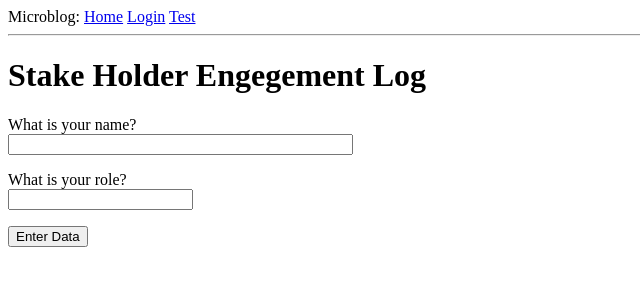
After one commit to Kiki-Jiji/webby, a Flask app: page /test in a window 1280 px wide. The commit adds this page. Shown: the top 300 px of the page, without its empty margins (0-640 px from the left). Run offline with Flask 2, Linux system fonts and the light colour scheme.

Commit message:
built test

```diff
--- a/app/forms.py
+++ b/app/forms.py
@@ -8,3 +8,8 @@ class LoginForm(FlaskForm):
     password = PasswordField('Password', validators=[DataRequired()])
     remember_me = BooleanField('Remember Me')
     submit = SubmitField('Sign In')
+
+class NameForm(FlaskForm):
+    name= StringField('What is your name?', validators=[DataRequired()])
+    rank= StringField('What is your role?', validators=[DataRequired()])
+    submitt= SubmitField('Enter Data')
--- a/app/routes.py
+++ b/app/routes.py
@@ -1,6 +1,6 @@
 from flask import render_template, flash, redirect, url_for
 from app import app
-from app.forms import LoginForm
+from app.forms import LoginForm, NameForm
 
 
 @app.route('/')
@@ -28,3 +28,8 @@ def login():
             form.username.data, form.remember_me.data))
         return redirect(url_for('index'))
     return render_template('login.html',  title='Sign In', form=form)
+
+@app.route('/test')
+def test():
+    form = NameForm()
+    return render_template('test.html', title='not sure', form=form)
--- a/app/templates/base.html
+++ b/app/templates/base.html
@@ -11,6 +11,7 @@
             Microblog:
             <a href="{{ url_for('index') }}">Home</a>
             <a href="{{ url_for('login') }}">Login</a>
+            <a href="{{ url_for('test') }}">Test</a>
         </div>
         <hr>
         {% with messages = get_flashed_messages() %}
--- /dev/null
+++ b/app/templates/test.html
@@ -0,0 +1,17 @@
+{% extends "base.html" %}
+
+{% block content %}
+  <h1>Stake Holder Engegement Log</h1>
+  <form action="" method="post" novalidate>
+    {{ form.hidden_tag() }}
+    <p>
+      {{ form.name.label }}<br>
+      {{ form.name(size=40) }}
+    <p/>
+    <p>
+      {{ form.rank.label }}<br>
+      {{ form.rank(size=20) }}
+      <p/>
+      <p>{{ form.submitt() }} <p/>
+  </form>
+{% endblock %}
```
Also changed, not shown: microblog1.py (renamed from microblog.py).
